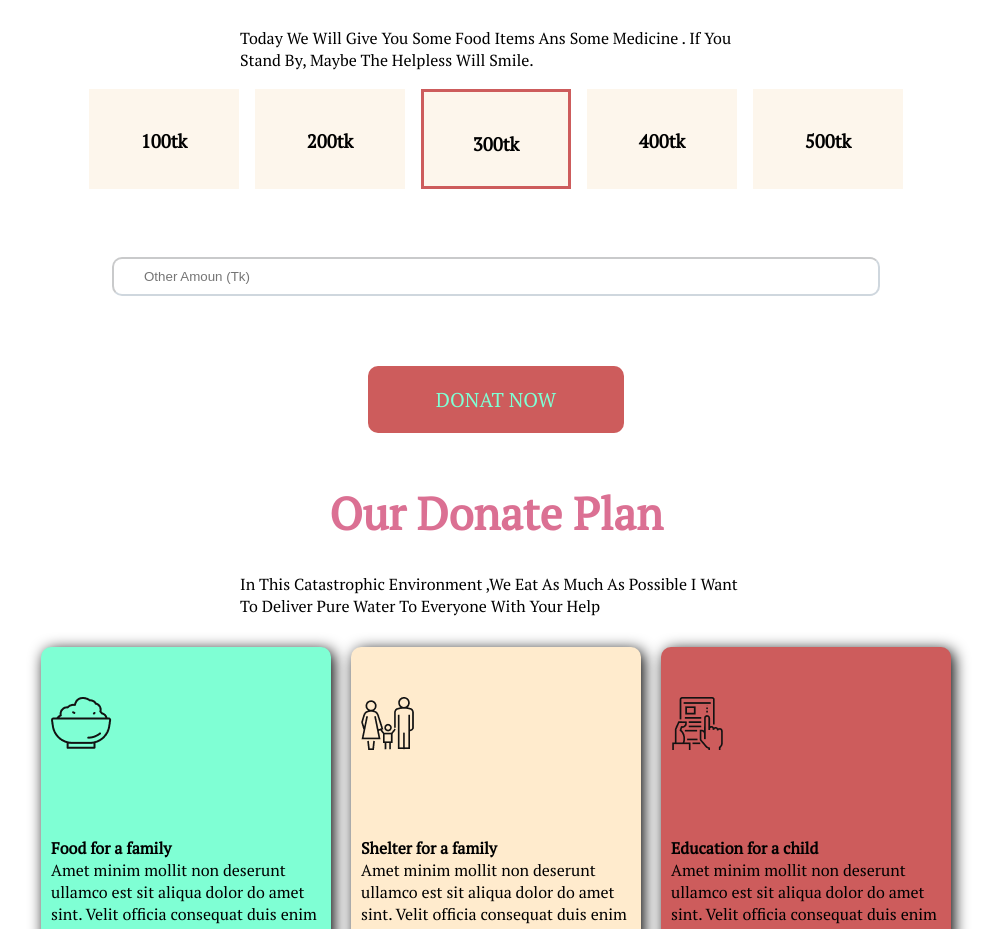
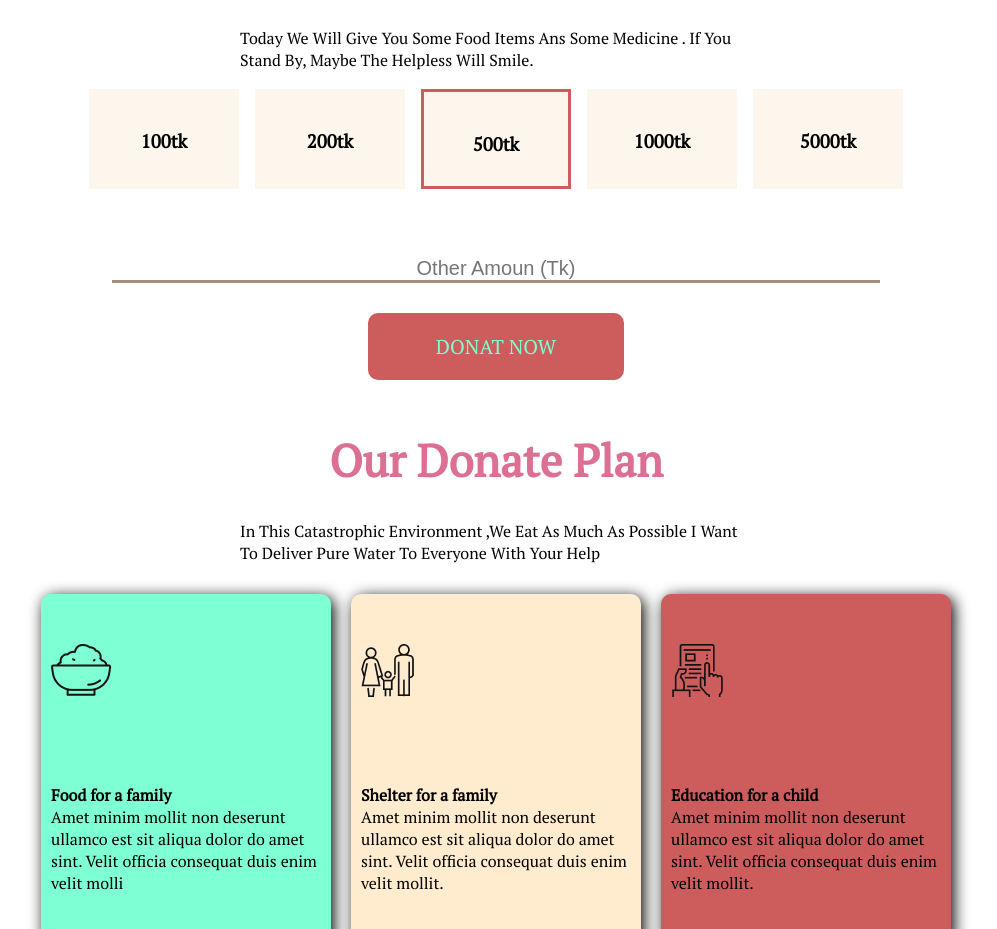
Before and after one commit to MdArefineAhamedJoy/Donation-prj-rep, a plain HTML site: page index.html in a window 1280 px wide. Shown: the part 963-1892 px from the top of the page, without its empty margins (144-1141 px from the left). Drawn offline with Linux system fonts and the light colour scheme.

Commit message:
anhcor tag

```diff
--- a/index.html
+++ b/index.html
@@ -40,19 +40,19 @@
                <h3>200tk</h3>
                </div>
                <div class="mark" >
-               <h3 > 300tk</h3>
+               <h3 > 500tk</h3>
               </div>
               <div >
-                 <h3>400tk</h3>
+                 <h3>1000tk</h3>
               </div>
                <div>
-                   <h3>500tk</h3>
+                   <h3>5000tk</h3>
                </div>
 
       </div>
      <section class="margin-conten" >
             <div class="margin-buttom">
-          <input class="input-from" type="number" placeholder="Other Amoun (Tk)">
+                <input id="other-amount"type="text" placeholder="Other Amoun (Tk)">
                  <a class="link" href="#" target="_blank">DONAT NOW</a>
            </div>
             <div class=" heading-two ">
--- a/style.css
+++ b/style.css
@@ -5,7 +5,6 @@
 }
 body{
   font-family: 'PT Serif', serif;
-
 }
 .contener{
   min-height: 100vh;
@@ -14,7 +13,6 @@ body{
   align-items: center;
   justify-content: center;
   margin-bottom: 100px;
-
 }
 .background{
   background-color:rgba(0, 0, 0, 0.214);
@@ -27,14 +25,12 @@ body{
   background-repeat: no-repeat;
   background-size: cover;
 }
-
  .heading{
   text-align: center;
   margin-bottom:30px ;
   font-size: 50px;
   color: antiquewhite;
  }
-
 .heading-two{
   text-align: center;
   margin-bottom:30px ;
@@ -52,13 +48,19 @@ body{
   background-color: #CD5C5C;
   border-radius: 10px;
 }
-
 .amount-flex{
-
   display: flex;
   flex-direction: row;
   justify-content: center;
   text-align: center;
+}
+#other-amount{
+     border:none;
+     border-bottom:3px outset wheat;
+     text-align: center;
+     font-size: 20px;
+     width: 60%;
+     margin: 0 20%;
 
 }
 .amount-flex div{
@@ -68,7 +70,6 @@ body{
    padding: 40px;
    padding-bottom: 50px;
    background-color: rgba(250, 235, 215, 0.465);
-
 }
 .mark{
   text-align: center;
@@ -81,8 +82,6 @@ body{
   color: black;
   text-transform: capitalize;
 }
-
-
 #text-color{
 
   margin: 0% auto;
```
Lines whose indentation alone changed are shown as unchanged.
